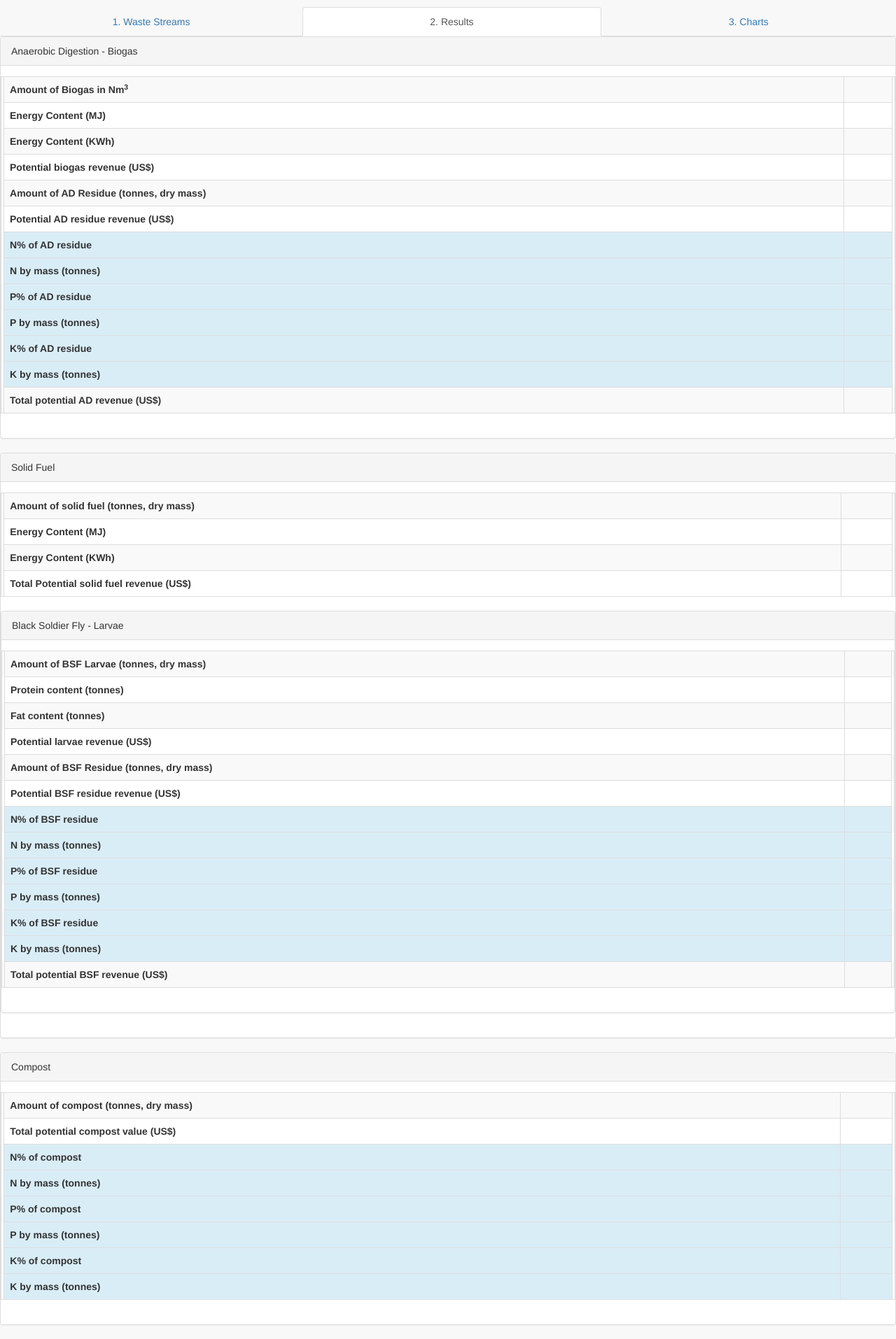
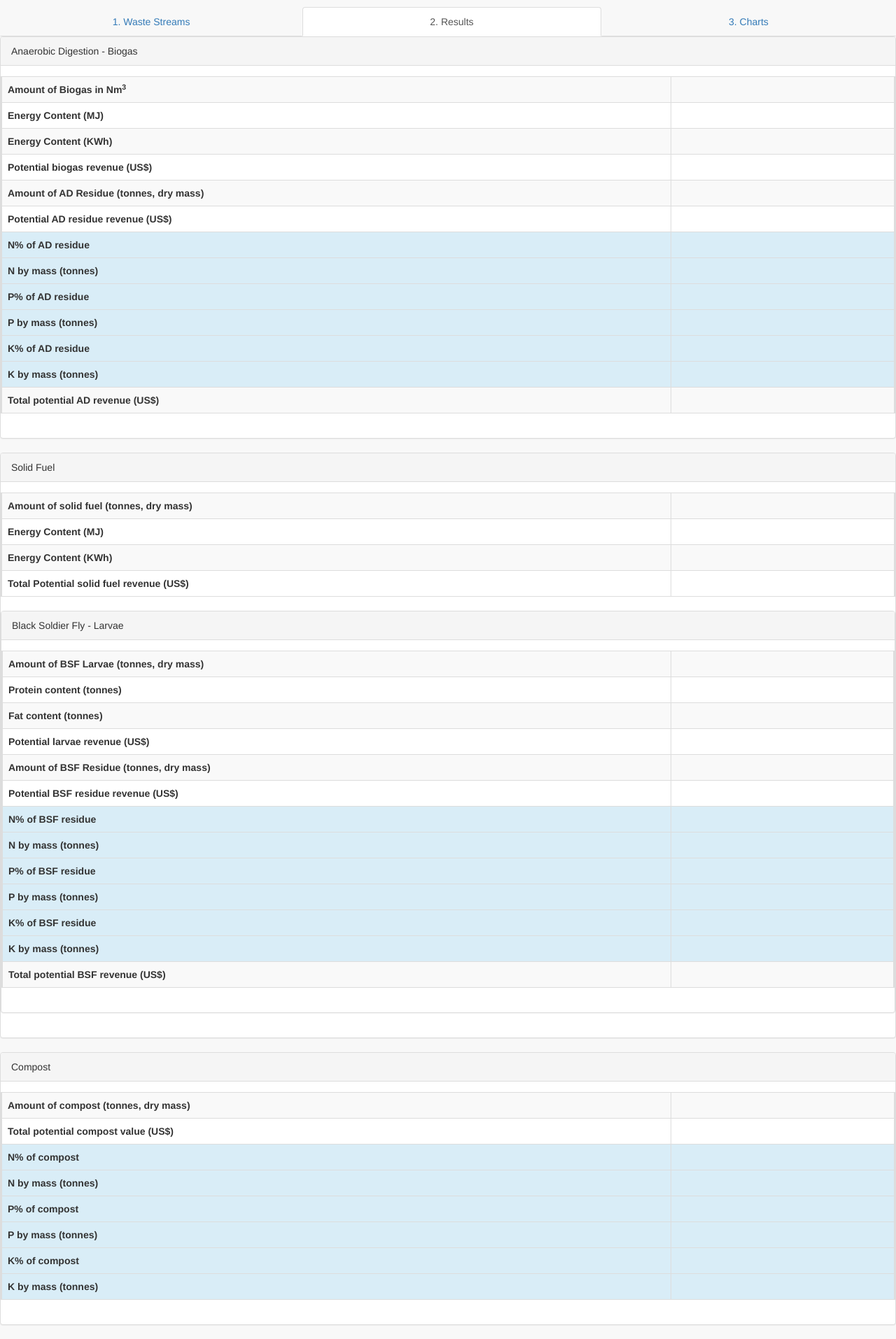
Before and after one commit to davidgillies/revamp, a Django app: template revamp_tool/templates/revamp_tool/revamp_tool.html in a window 1280 px wide, after a click on "2. Results". Shown: the part 51-1965 px from the top of the page at 70% size. Run offline with Django 3.2, Linux system fonts and the light colour scheme; the template is opened without the code that fills it, so the values that code supplies are empty; some libraries are stand-ins or nearby versions.

Commit message:
small style changes

```diff
--- a/revamp_tool/templates/revamp_tool/revamp_tool.html
+++ b/revamp_tool/templates/revamp_tool/revamp_tool.html
@@ -77,8 +77,8 @@
                                         <table class="table table-striped table-bordered table-hover dataTable dtr-inline" role="grid" style="width: 100%;" width="100%">
                                             <tbody>
                                                 <tr class="row">
-                                                    <th >Amount of Biogas in Nm<sup>3</sup></th>
-                                                    <td id="amount_of_gas"></td>
+                                                    <th class="col-md-9">Amount of Biogas in Nm<sup>3</sup></th>
+                                                    <td class="col-md-3" id="amount_of_gas"></td>
                                                 </tr>
                                                 <tr class="row">
                                                     <th>Energy Content (MJ)</th>
@@ -150,8 +150,8 @@
                                         <table class="table table-striped table-bordered table-hover dataTable dtr-inline" role="grid" style="width: 100%;" width="100%">
                                             <tbody>
                                                 <tr class="row">
-                                                    <th >Amount of solid fuel (tonnes, dry mass)</th>
-                                                    <td id="amount_of_solid_fuel"></td>
+                                                    <th class="col-md-9" >Amount of solid fuel (tonnes, dry mass)</th>
+                                                    <td class="col-md-3" id="amount_of_solid_fuel"></td>
                                                 </tr>
                                                 <tr class="row">
                                                     <th>Energy Content (MJ)</th>
@@ -183,8 +183,8 @@
                                         <table class="table table-striped table-bordered table-hover dataTable dtr-inline" role="grid" style="width: 100%;" width="100%">
                                             <tbody>
                                                 <tr class="row">
-                                                    <th >Amount of BSF Larvae (tonnes, dry mass)</th>
-                                                    <td id="amount_of_bsf_larvae"></td>
+                                                    <th class="col-md-9" >Amount of BSF Larvae (tonnes, dry mass)</th>
+                                                    <td class="col-md-3" id="amount_of_bsf_larvae"></td>
                                                 </tr>
                                                 <tr class="row">
                                                     <th>Protein content (tonnes)</th>
@@ -259,8 +259,8 @@
                                         <table class="table table-striped table-bordered table-hover dataTable dtr-inline" role="grid" style="width: 100%;" width="100%">
                                             <tbody>
                                                 <tr class="row">
-                                                    <th >Amount of compost (tonnes, dry mass)</th>
-                                                    <td id="amount_of_compost"></td>
+                                                    <th class="col-md-9" >Amount of compost (tonnes, dry mass)</th>
+                                                    <td class="col-md-3" id="amount_of_compost"></td>
                                                 </tr>
                                                 <tr class="row">
                                                     <th>Total potential compost value (US$)</th>
@@ -307,13 +307,15 @@
                 <div class="panel panel-default">
                     <div class="panel-heading">Anaerobic Digestion - Biogas</div>
                     <div class="panel-body">
-                        <div class="row">
+                        <div class="row form-group">
                             <div class="col-lg-6">
                                 <div id="columnchart_material" style="width: 600px; height: 350px;"></div>
                             </div>
                             <div class="col-lg-6">
                                 <div id="columnchart_material2" style="width: 600px; height: 350px;"></div>
                             </div>
+                        </div>
+                        <div class="row form-group">
                             <div class="col-lg-6">
                                 <div id="columnchart_material3" style="width: 600px; height: 350px;"></div>
                             </div>
```
